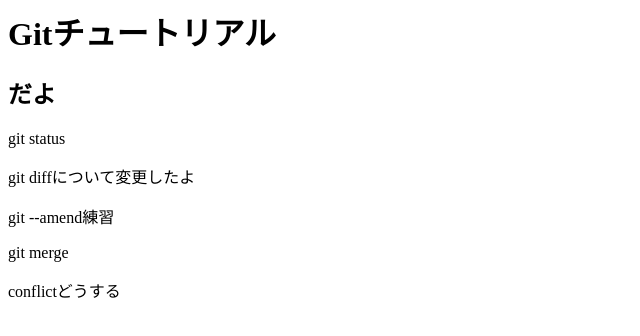
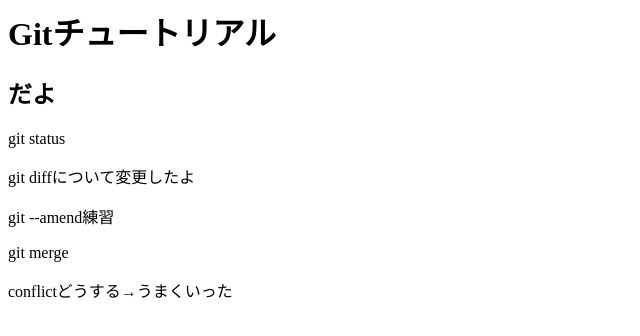
Before and after one commit to yu-kasuga-mm/git_tutorial, a plain HTML site: page index.html in a window 1280 px wide. Shown: the full height of the page, 0-640 px from the left. Drawn offline with Linux system fonts and the light colour scheme.

Commit message:
insert mode練習のためindex修正

```diff
--- a/index.html
+++ b/index.html
@@ -4,4 +4,4 @@
 <p>git diffについて変更したよ</p>
 <p>git --amend練習</p>
 <p>git merge</p>
-<p>conflictどうする</p>
+<p>conflictどうする→うまくいった</p>
```
